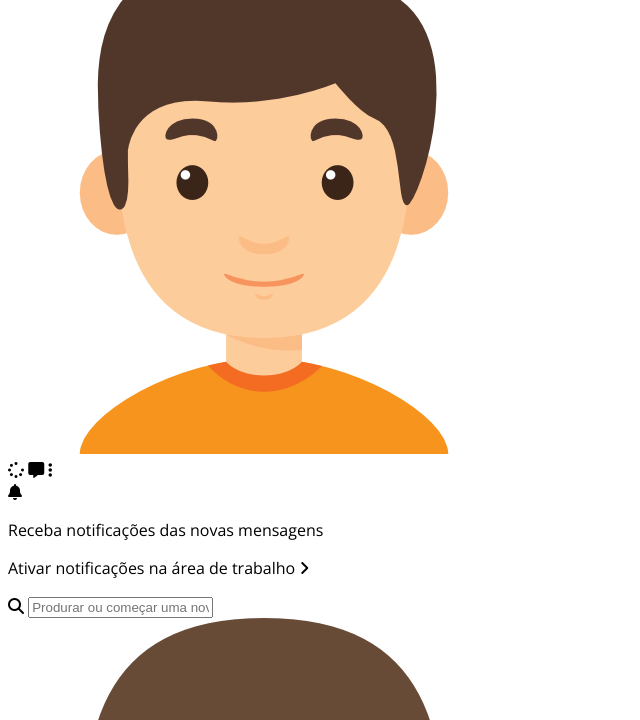
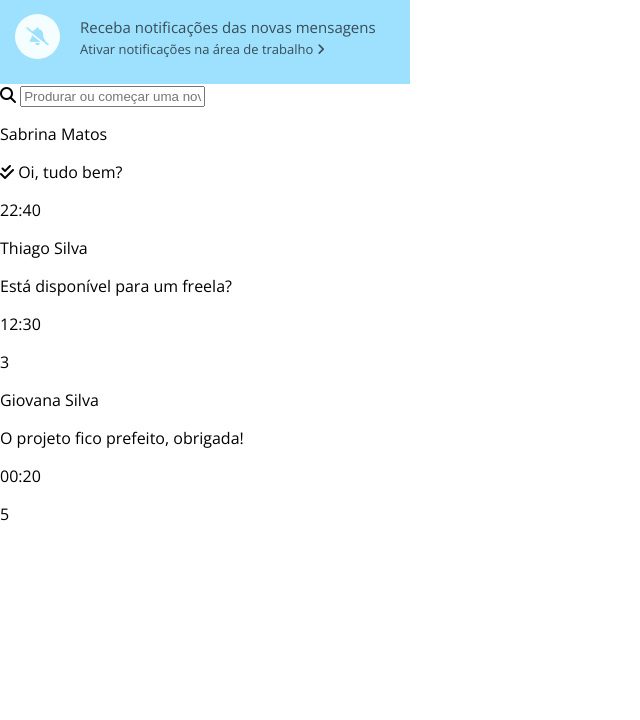
Before and after one commit to vinicius-pereira-souza/whatsapp-clone, a plain HTML site: page index.html in a window 1280 px wide. Shown: the part 66-786 px from the top of the page, without its empty margins (0-640 px from the left). Drawn offline with nearby package versions, Linux system fonts and the light colour scheme.

Commit message:
inicio do CSS do sidebar

```diff
--- a/css/styles.css
+++ b/css/styles.css
@@ -3,5 +3,97 @@
 html,
 body,
 ul {
+  margin: 0;
+  padding: 0;
   font-family: "Open Sans", sans-serif;
 }
+
+ul {
+  list-style: none;
+}
+
+.container {
+  height: 100vh;
+  position: relative;
+}
+
+/* SIDE BAR */
+
+.sidebar {
+  width: 410px;
+  height: 100%;
+  display: inline-block;
+  position: relative;
+}
+
+/* TOOLBAR */
+
+.toolbar-container {
+  width: 100%;
+  height: 60px;
+  background-color: #eee;
+}
+
+.user-photo {
+  width: 40px;
+  border-radius: 50%;
+  position: absolute;
+  left: 15px;
+  top: 10px;
+  background-color: #ccc;
+}
+
+.auxicons-toolbar-container {
+  float: right;
+  height: 60px;
+  line-height: 60px;
+  padding-right: 20px;
+}
+
+.auxicons-toolbar-container i {
+  color: #80868a;
+  font-size: 20px;
+  margin-left: 15px;
+  margin-right: 15px;
+  cursor: pointer;
+}
+
+/* NOTIFICATION CONTAINER */
+
+.notification-container {
+  width: 100%;
+  height: 90px;
+  padding-top: 23px;
+  padding-left: 80px;
+  background-color: #9de1fe;
+  color: #384c56;
+  position: relative;
+  box-sizing: border-box;
+}
+
+.fas.fa-bell-slash {
+  width: 45px;
+  height: 45px;
+  text-align: center;
+  line-height: 45px;
+  border-radius: 50%;
+  font-size: 18px;
+  color: #9de1fe;
+  background-color: #f5feff;
+  position: absolute;
+  top: 20px;
+  left: 15px;
+}
+
+.notification-container p {
+  margin: 0;
+}
+
+.notification-container .receive-notification {
+  font-size: 15px;
+  margin-bottom: 3px;
+}
+
+.activate-notification {
+  font-size: 13px;
+}
--- a/index.html
+++ b/index.html
@@ -24,7 +24,7 @@
         </div>
       </div>
       <div class="notification-container">
-        <i class="fas fa-bell slash"></i>
+        <i class="fas fa-bell-slash"></i>
         <p class="receive-notification">
           Receba notificações das novas mensagens
         </p>
```
